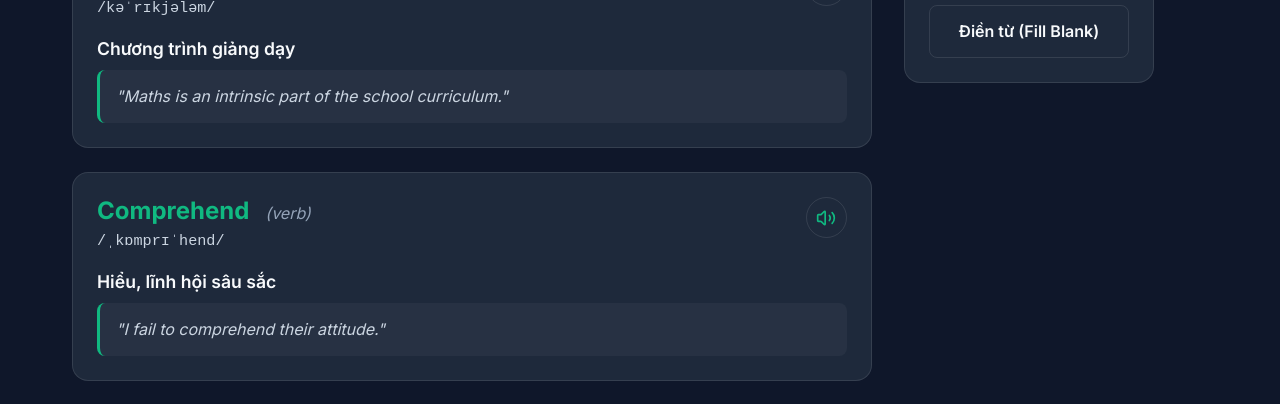
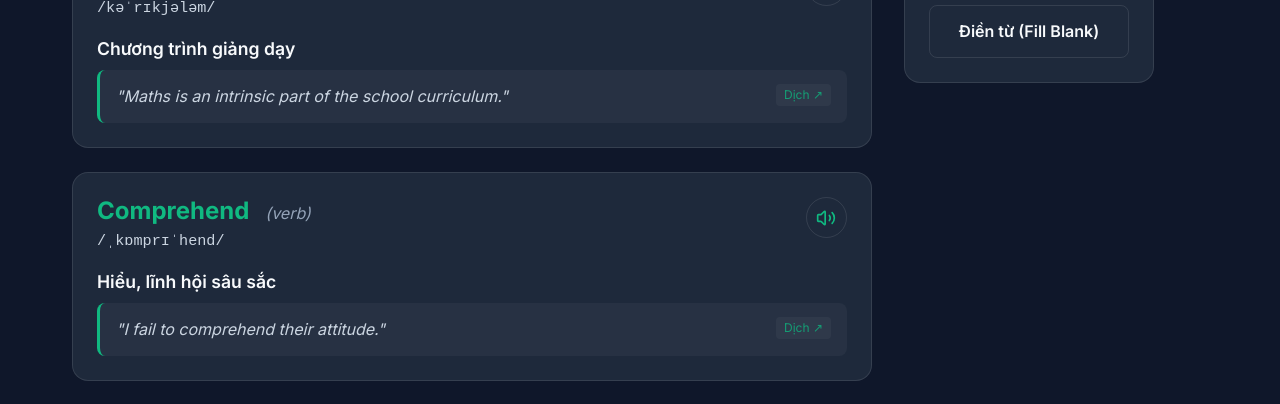
Before and after one commit to tunguyenhd/learn_english, a Next.js app: page /learn_english/ielts/vocabulary/1 in a window 1280 px wide. Shown: the part 327-731 px from the top of the page. Built offline with nearby package versions, Linux system fonts and the light colour scheme.

Commit message:
feat(vocabulary): add external translation link for examples

```diff
--- a/app/[certType]/vocabulary/[topicId]/VocabularyStudyClient.tsx
+++ b/app/[certType]/vocabulary/[topicId]/VocabularyStudyClient.tsx
@@ -104,8 +104,21 @@ export default function VocabularyStudyClient({ certType, topicData }: Props) {
                 <div style={{ fontWeight: 600, marginBottom: '0.5rem', fontSize: '1.1rem', color: 'var(--text-primary)' }}>
                   {item.definitionVi}
                 </div>
-                <div style={{ padding: '0.85rem 1rem', background: 'rgba(255,255,255,0.04)', borderRadius: '0.5rem', fontStyle: 'italic', color: 'var(--text-secondary)', borderLeft: `3px solid ${brandColor}`, lineHeight: '1.6' }}>
-                  &quot;{item.example}&quot;
+                <div style={{ padding: '0.85rem 1rem', background: 'rgba(255,255,255,0.04)', borderRadius: '0.5rem', color: 'var(--text-secondary)', borderLeft: `3px solid ${brandColor}`, lineHeight: '1.6' }}>
+                  <div className="flex justify-between items-start gap-4">
+                    <span style={{ fontStyle: 'italic' }}>&quot;{item.example}&quot;</span>
+                    {item.example && (
+                      <a
+                        href={`https://translate.google.com/?sl=en&tl=vi&text=${encodeURIComponent(item.example)}&op=translate`}
+                        target="_blank"
+                        rel="noopener noreferrer"
+                        className="text-xs shrink-0"
+                        style={{ color: brandColor, opacity: 0.8, textDecoration: 'none', padding: '0.2rem 0.5rem', background: 'rgba(255,255,255,0.05)', borderRadius: '4px' }}
+                      >
+                        Dịch ↗
+                      </a>
+                    )}
+                  </div>
                 </div>
               </div>
             </div>
```
